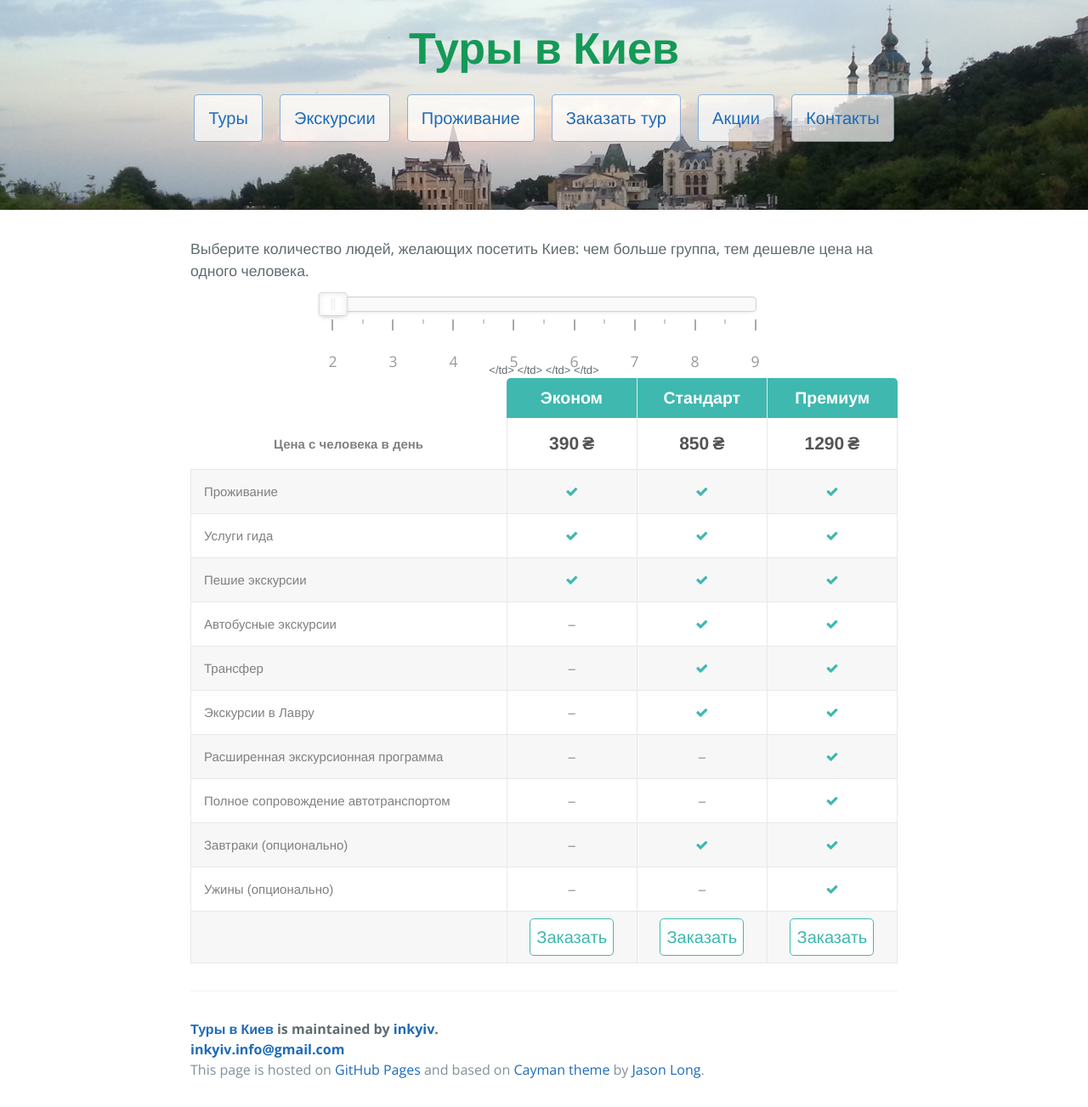
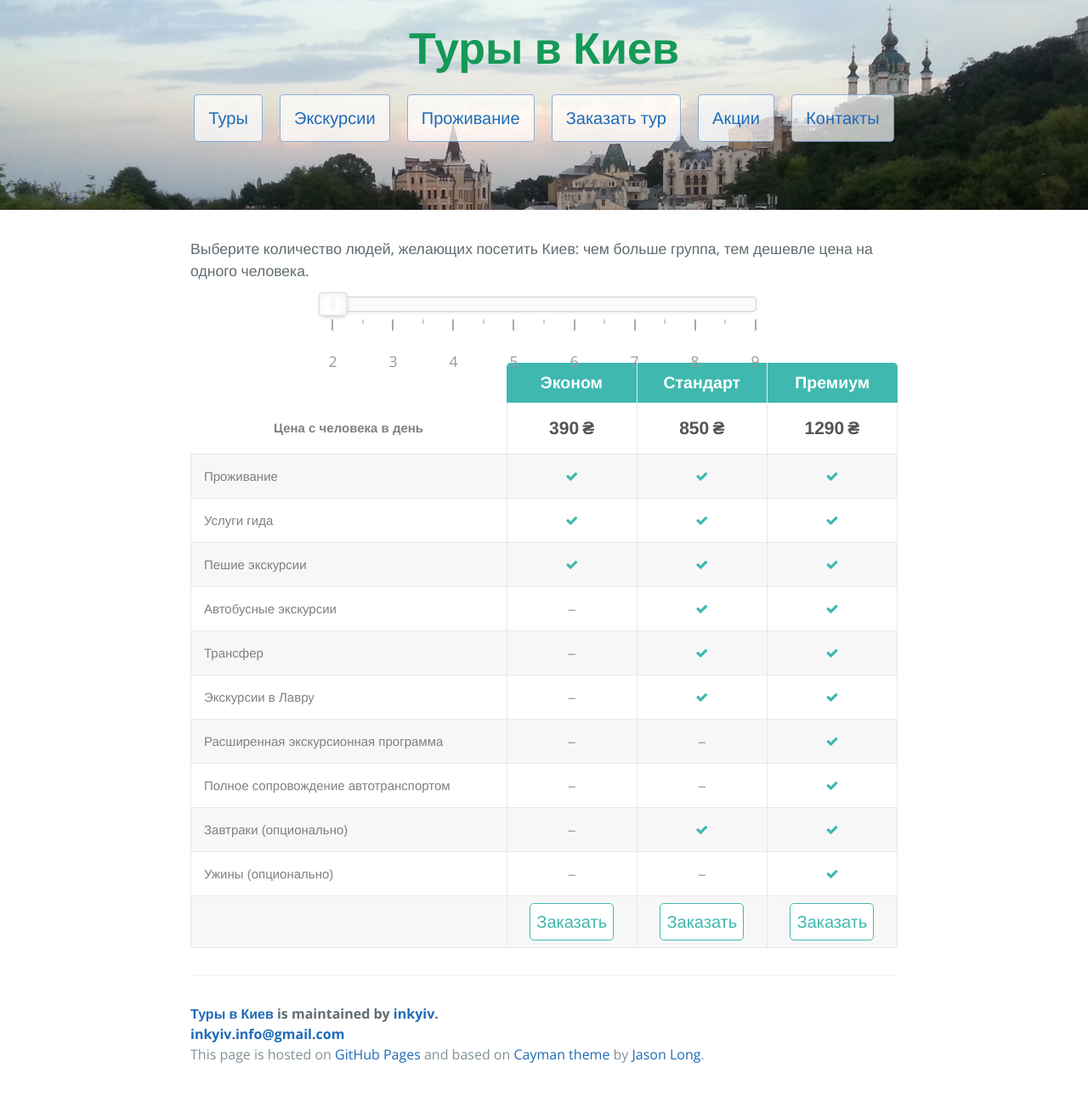
Before and after one commit to kyivin/kyivin.github.io, a Jekyll site: the page built from 4pricing_planru.md, in a window 1280 px wide. Shown: the whole page at 85% size. Built offline with Jekyll 4.4.1, drawn with Linux system fonts in a browser that asks for light colours; nearby versions of some CDN libraries; library files that are not in the unit come from our copies.

Commit message:
wrong td

```diff
--- a/4pricing_planru.md
+++ b/4pricing_planru.md
@@ -41,7 +41,7 @@ lang: ru
     </thead>
     <tbody>
       <tr>
-        <td></td>
+        <td> </td>
         <td colspan="3">Проживание</td>
       </tr>
       <tr class="compare-row">
@@ -79,7 +79,6 @@ lang: ru
         <td><span>–</span></td>
         <td><i class="fa fa-check"></i></td>
         <td><i class="fa fa-check"></i></td>
-        </td>
       </tr>
       <tr>
         <td> </td>
@@ -90,7 +89,6 @@ lang: ru
         <td><span>–</span></td>
         <td><i class="fa fa-check"></i></td>
         <td><i class="fa fa-check"></i></td>
-        </td>
       </tr>
       <tr>
         <td> </td>
@@ -101,7 +99,6 @@ lang: ru
         <td><span>–</span></td>
         <td><i class="fa fa-check"></i></td>
         <td><i class="fa fa-check"></i></td>
-        </td>
       </tr>
       <tr>
         <td> </td>
@@ -112,7 +109,6 @@ lang: ru
         <td><span>–</span></td>
         <td><span>–</span></td>
         <td><i class="fa fa-check"></i></td>
-        </td>
       </tr>
       <tr>
         <td> </td>
```
